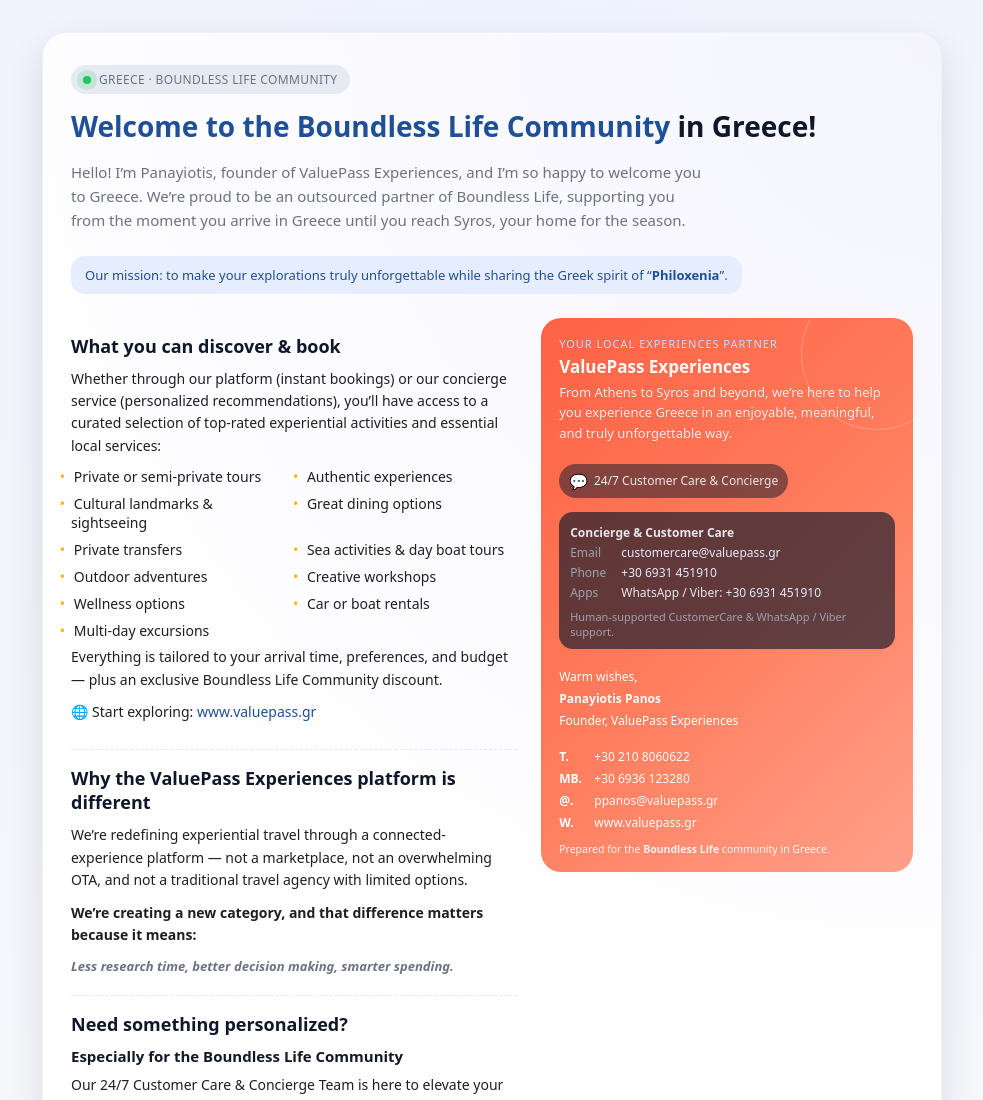
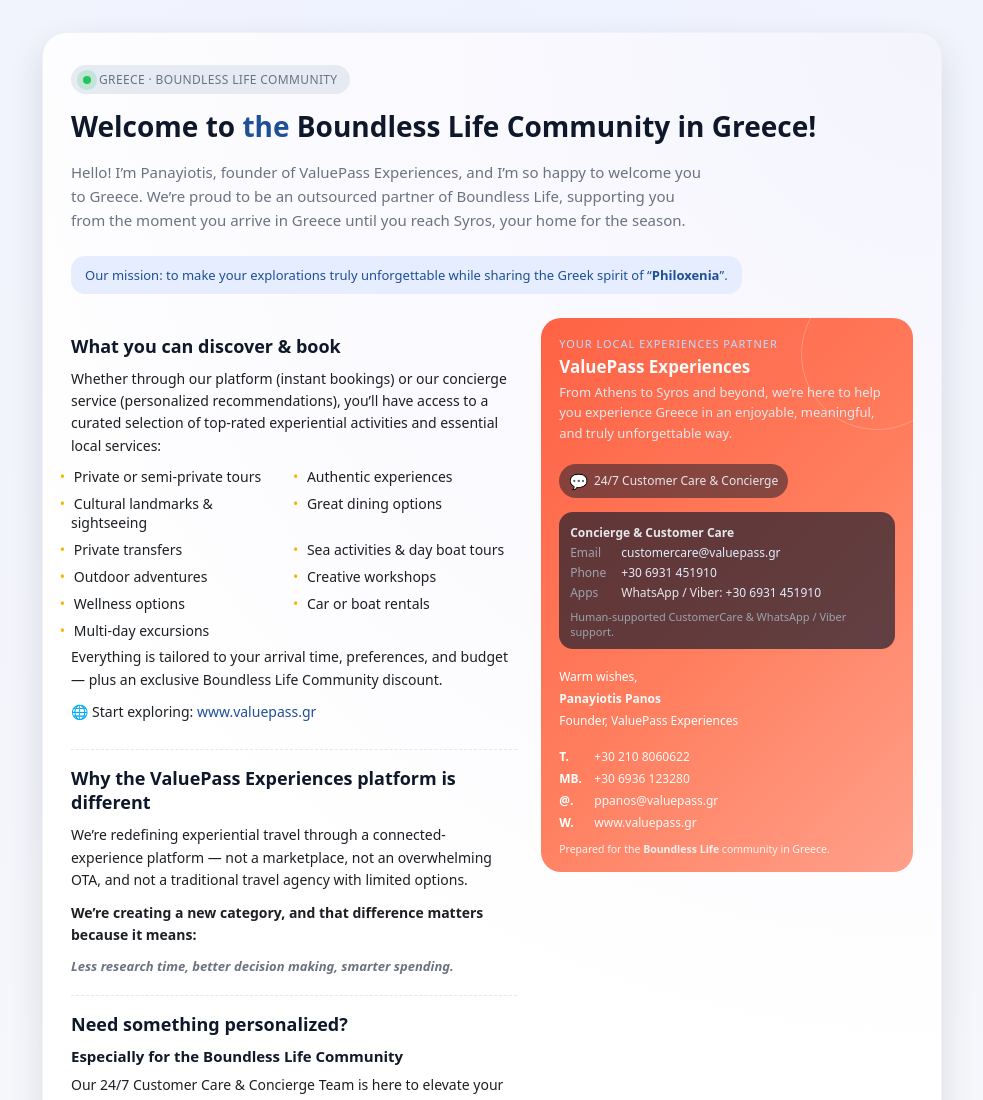
Before and after one commit to christos7panos/valuepass-boundless, a plain HTML site: page index.html in a window 1280 px wide. Shown: the top 1100 px of the page, without its empty margins (148-1131 px from the left). Drawn offline with Linux system fonts and the light colour scheme.

Commit message:
Update index.html
change the Heading1 colours

```diff
--- a/index.html
+++ b/index.html
@@ -94,6 +94,9 @@
     h1 span {
       color: #0f172a;
     }
+.title-accent {
+  color: #0f172a;
+}
 
     .subtitle {
       font-size: 15px;
@@ -420,7 +423,10 @@
       </div>
 
       <h1>
-        Welcome to the Boundless Life Community <span>in Greece!</span>
+  <span class="title-accent">Welcome to</span> the
+  <span>Boundless Life Community in Greece!</span>
+</h1>
+
       </h1>
 
       <p class="subtitle">
```
